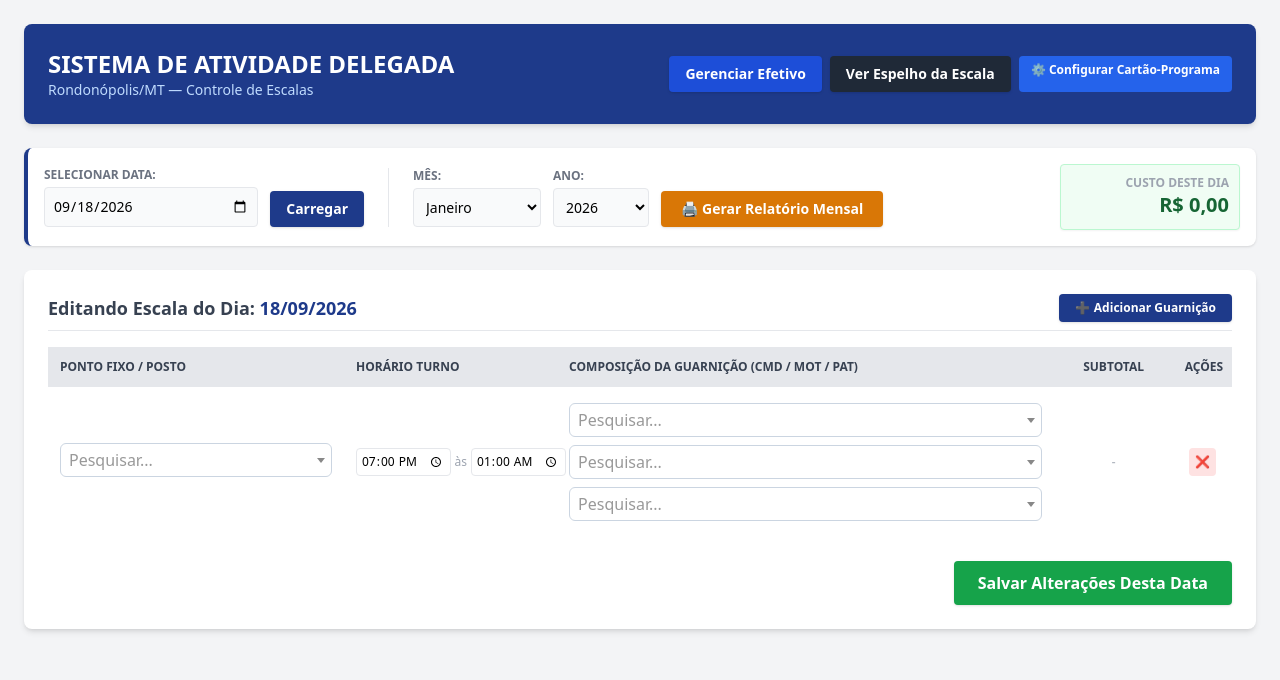
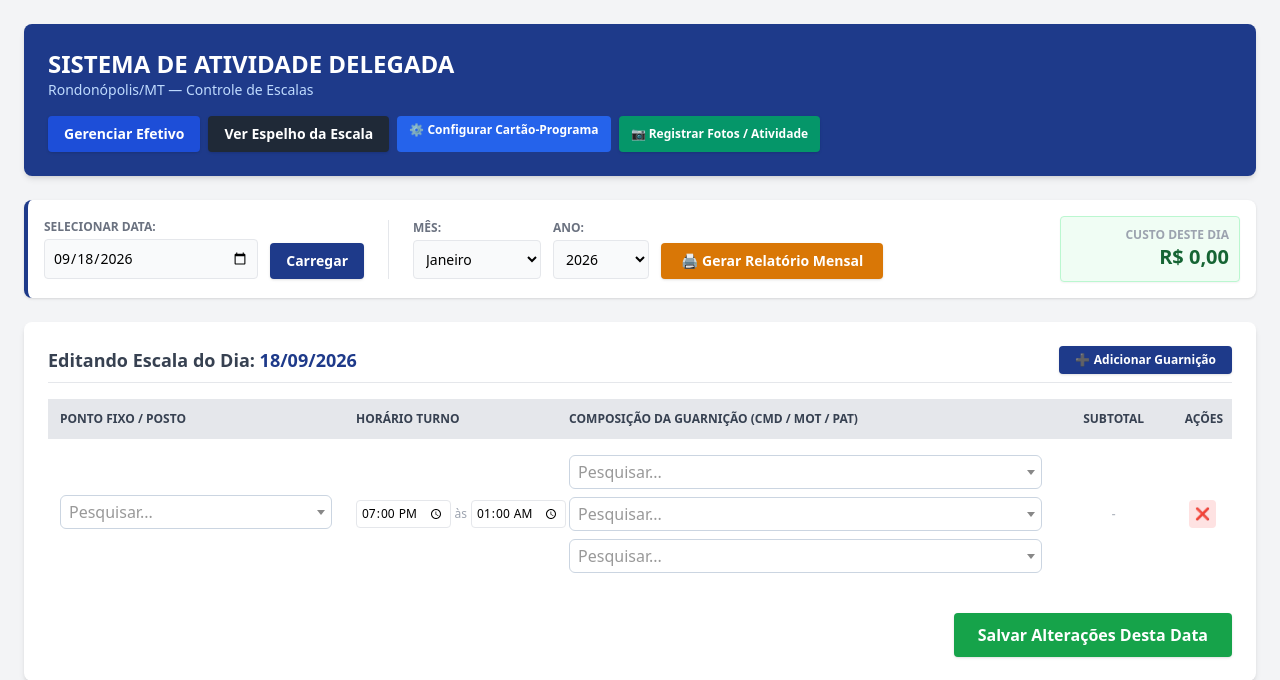
Before and after one commit to windsney/sitecanetex, a Django app: page /escala/ in a window 1280 px wide. Shown: the top 680 px of the page. Run offline with Django 5.2, Linux system fonts and the light colour scheme; data comes from the database, SQL or seed files in the repository; data that the repository does not hold is empty; some libraries are stand-ins or nearby versions.

Commit message:
realizando registro por foto na delefada

```diff
--- a/efetivo/templates/painel.html
+++ b/efetivo/templates/painel.html
@@ -39,6 +39,7 @@
                 <a href="{% url 'efetivo:visualizacao_escala' %}" target="_blank" class="bg-gray-800 hover:bg-gray-700 font-bold py-2 px-4 rounded text-sm shadow transition-colors">Ver Espelho da Escala</a>
                 <a href="{% url 'efetivo:configurar_cartao_programa' escala.id %}" class="bg-blue-600 hover:bg-blue-700 text-white font-bold py-1.5 px-3 rounded text-xs transition-colors">
                     ⚙️ Configurar Cartão-Programa
+                <a href="{% url 'efetivo:salvar_cartao_programa' escala.id %}" class="bg-emerald-600 hover:bg-emerald-700 text-white font-bold py-1.5 px-3 rounded text-xs transition-colors flex items-center gap-1 shadow">📷 Registrar Fotos / Atividade</a>
 </a>
             </div>
 
--- a/efetivo/urls.py
+++ b/efetivo/urls.py
@@ -1,7 +1,7 @@
 from django.urls import path
 
 import efetivo.views
-from .views import (cadastrar_policial,painel_escala,visualizacao_escala,gerar_pdf_fichas_ponto,efetivo_unidade_grade,dashboard_efetivo,admin_criar_cartao_programa)
+from .views import (cadastrar_policial,painel_escala,visualizacao_escala,gerar_pdf_fichas_ponto,efetivo_unidade_grade,dashboard_efetivo,admin_criar_cartao_programa,salvar_cartao_programa)
 
 from django.contrib.auth import views as auth_view
 
@@ -16,6 +16,7 @@ urlpatterns = [
     path('efetivo/unidade/<int:unidade_id>/', efetivo_unidade_grade, name='efetivo_unidade_grade'),
     path('pessoal/', dashboard_efetivo, name='dash'),
     path('cartao-programa/configurar/<int:escala_id>/', admin_criar_cartao_programa, name='configurar_cartao_programa'),
+    path('cartao-programa/enviar/<int:escala_id>/', salvar_cartao_programa, name='salvar_cartao_programa'),
     #path('sobre/', views.sobre, name='sobre'),
     #path('contato/', views.contato, name='contato'),
 # CBV básica
--- a/efetivo/views.py
+++ b/efetivo/views.py
@@ -262,7 +262,7 @@ def salvar_cartao_programa(request, escala_id):
           else None
       ),
   }
-  return render(request, 'cartao_programa.html', context)
+  return render(request, 'registrar_atividade.html', context)
 
 def admin_criar_cartao_programa(request, escala_id):
   escala_obj = get_object_or_404(EscalaDiaria, id=escala_id)
```
